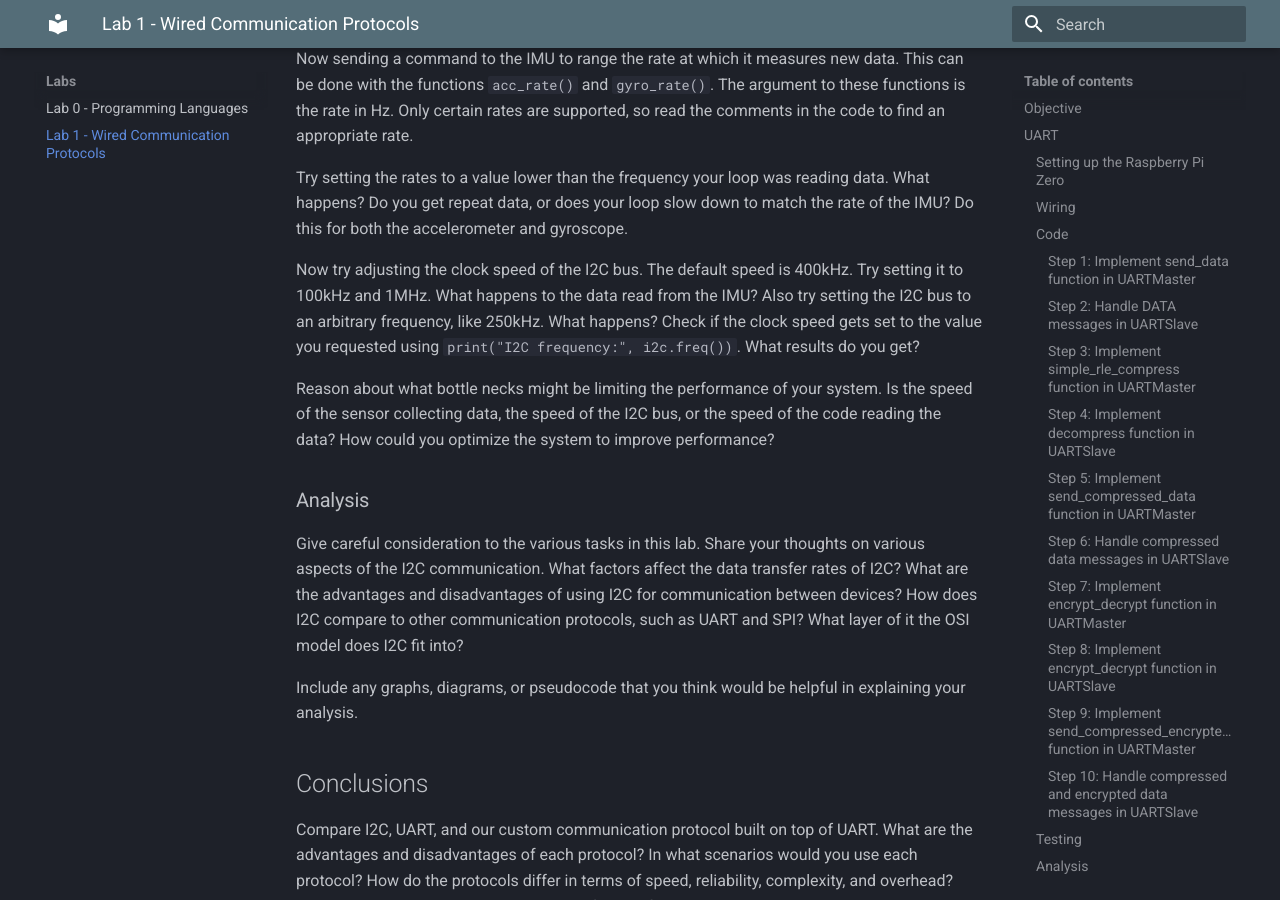
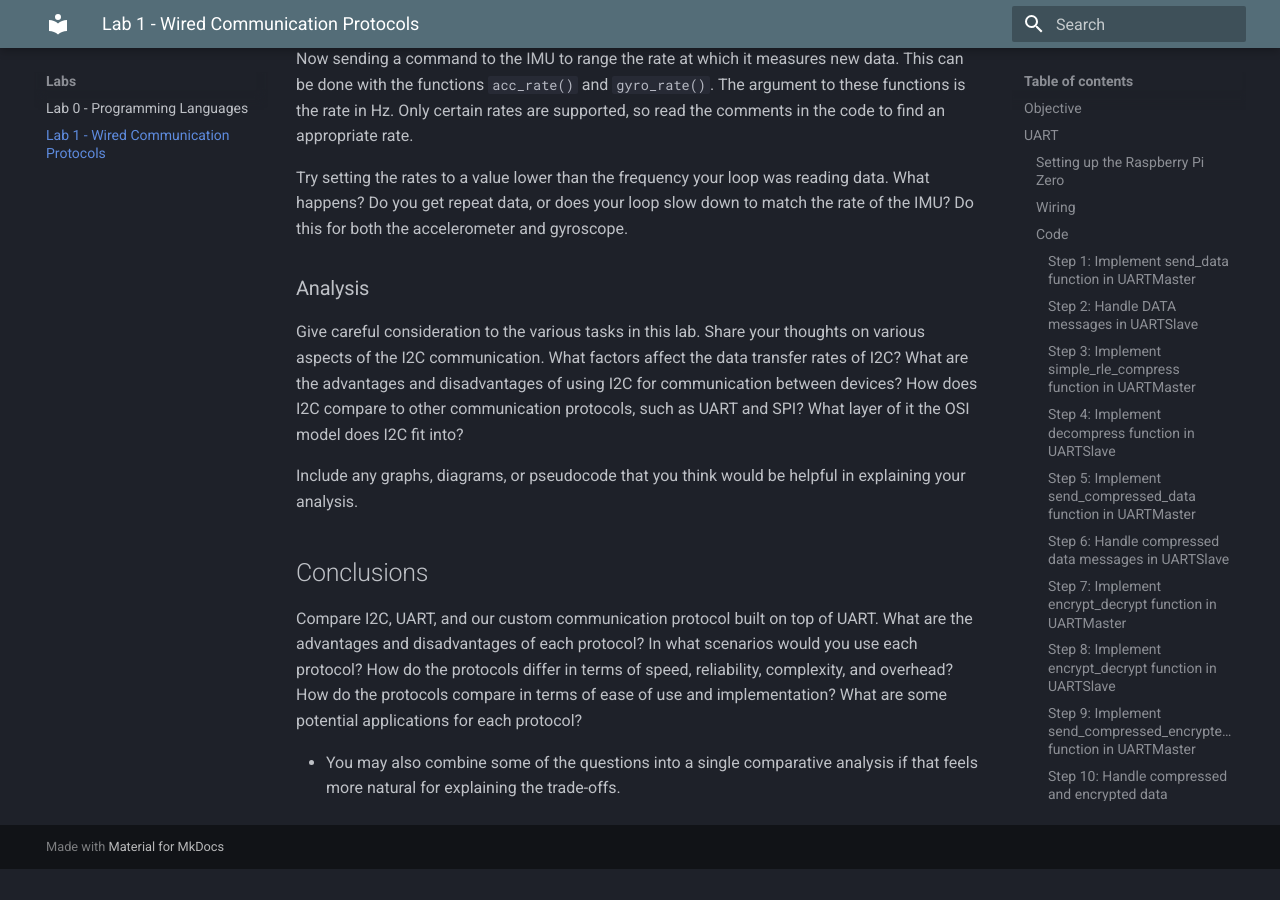
Before and after one commit to CPS-Cornell/course, an MkDocs documentation site: the page built from docs/labs/Lab1/Lab1.md, in a window 1280 px wide and 900 px high, scrolled down 9446 px. Built offline with MkDocs 1.6.1 and Material for MkDocs 9.7.7, drawn with Linux system fonts in a browser that asks for light colours; after the commit the page ends 10315 px from its top, so only the background shows below that.

Commit message:
edits to lab1

```diff
--- a/docs/labs/Lab1/Lab1.md
+++ b/docs/labs/Lab1/Lab1.md
@@ -241,10 +241,6 @@
 
 Try setting the rates to a value lower than the frequency your loop was reading data. What happens? Do you get repeat data, or does your loop slow down to match the rate of the IMU? Do this for both the accelerometer and gyroscope.
 
-Now try adjusting the clock speed of the I2C bus. The default speed is 400kHz. Try setting it to 100kHz and 1MHz. What happens to the data read from the IMU? Also try setting the I2C bus to an arbitrary frequency, like 250kHz. What happens? Check if the clock speed gets set to the value you requested using `print("I2C frequency:", i2c.freq())`. What results do you get?
-
-Reason about what bottle necks might be limiting the performance of your system. Is the speed of the sensor collecting data, the speed of the I2C bus, or the speed of the code reading the data? How could you optimize the system to improve performance?
-
 ### Analysis
 
 Give careful consideration to the various tasks in this lab. Share your thoughts on various aspects of the I2C communication. What factors affect the data transfer rates of I2C? What are the advantages and disadvantages of using I2C for communication between devices? How does I2C compare to other communication protocols, such as UART and SPI? What layer of it the OSI model does I2C fit into?
```
